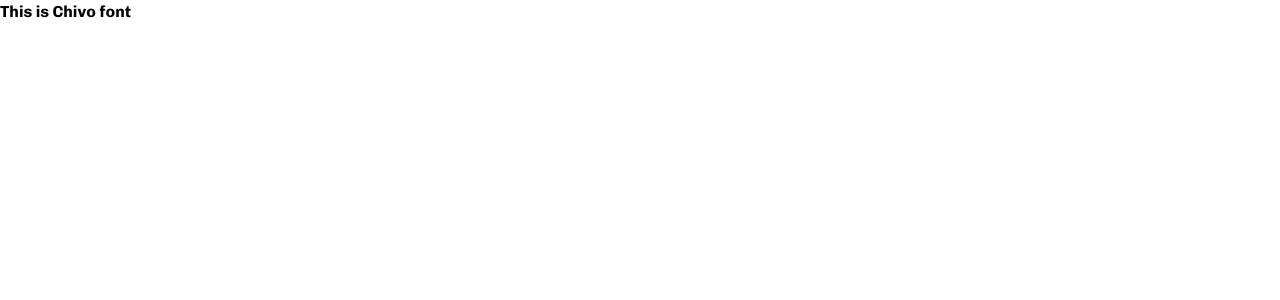
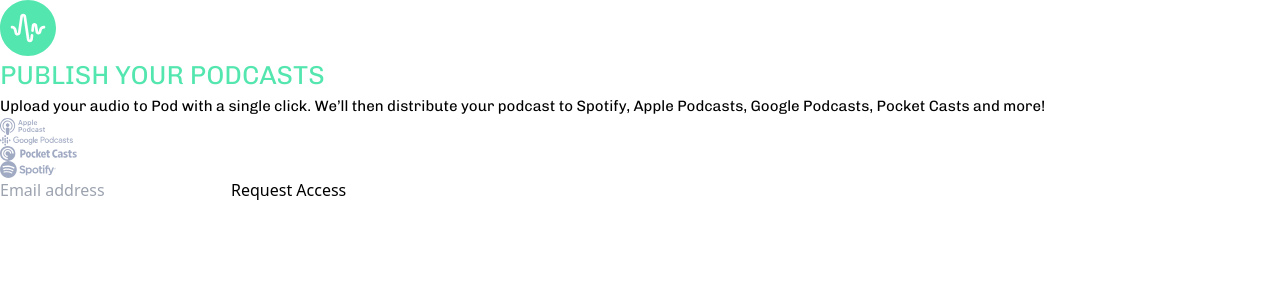
Before and after one commit to reactaleks/pod-request-page-nextjs, a Next.js app: page / in a window 1280 px wide. Shown: the top 300 px of the page. Built offline with nearby package versions, Linux system fonts and the light colour scheme.

Commit message:
Added contents and components

```diff
--- a/app/globals.css
+++ b/app/globals.css
@@ -6,6 +6,6 @@
 @layer base {
   @font-face {
     font-family: 'Chivo';
-    src: url('/public/fonts/Chivo-VariableFont_wght.ttf');
+    src: url('../public/fonts/Chivo-VariableFont_wght.ttf');
   }
 }
--- a/app/page.tsx
+++ b/app/page.tsx
@@ -1,9 +1,9 @@
-
+import HeroComponent from "@/components/HeroComponent";
 
 export default function Home() {
   return (
     <main className="min-h-screen ">
-      <h1 className="text-2xl font-chivo font-bold"> This is Chivo font</h1>
+      <HeroComponent/>
     </main>
   );
 }
--- /dev/null
+++ b/components/FormComponent.tsx
@@ -0,0 +1,21 @@
+'use client'
+
+import { FormEvent } from "react";
+
+export default function FormComponent() {
+    async function onSubmit(event: FormEvent<HTMLFormElement>) {
+        event.preventDefault()
+
+        console.log('Form submitted.')
+    }
+
+
+    return (
+        <>
+            <form onSubmit={onSubmit}>
+                <input type="email" name="email" placeholder="Email address"/>
+                <button type="submit">Request Access</button>
+            </form>
+        </>
+    )
+}
--- /dev/null
+++ b/components/HeroComponent.tsx
@@ -0,0 +1,29 @@
+import IconsComponent from "./IconsComponent";
+import FormComponent from "./FormComponent";
+import LogoComponent from "./LogoComponent";
+
+export default function HeroComponent() {
+  return (
+    <>
+      <div>
+        <LogoComponent />
+      </div>
+      <div>
+        <h1 className="text-[26px] font-chivo uppercase text-white">
+          <span className="text-green">Publish your podcasts</span> everywhere.
+        </h1>
+        <p className="text-[15px] font-chivo">
+          Upload your audio to Pod with a single click. We’ll then distribute
+          your podcast to Spotify, Apple Podcasts, Google Podcasts, Pocket Casts
+          and more!
+        </p>
+      </div>
+      <div>
+        <IconsComponent />
+      </div>
+      <div>
+        <FormComponent />
+      </div>
+    </>
+  );
+}
--- /dev/null
+++ b/components/IconsComponent.tsx
@@ -0,0 +1,11 @@
+import Image from "next/image"
+export default function IconsComponent() {
+    return (
+        <div>
+            <Image src={'/desktop/apple-podcast.svg'} width={78} height={29} className="w-[45px] h-[17px]" alt="Apple Podcast"/>
+            <Image src={'/desktop/google-podcasts.svg'} width={125} height={18} className="w-[73px] h-[11px]" alt="Google Podcast"/>
+            <Image src={'/desktop/pocket-casts.svg'} width={129} height={26} className="w-[77px] h-[15px]" alt="Pocketcasts Podcast"/>
+            <Image src={'/desktop/spotify.svg'} width={96} height={29} className="w-[56px] h-[17px]"  alt="Spotify Podcast"/>
+        </div>
+    )
+}
--- /dev/null
+++ b/components/LogoComponent.tsx
@@ -0,0 +1,9 @@
+import Image from "next/image"
+
+export default function LogoComponent() {
+    return (
+        <>
+            <Image src={'/desktop/logo.svg'} width={135} height={56} alt="Pod request logo"/>
+        </>
+    )
+}
--- a/tailwind.config.ts
+++ b/tailwind.config.ts
@@ -24,7 +24,7 @@
       gray: '#C2CBE5',
       darkgray: '#5A668A',
       darkergray: '#2C344B',
-      green: '54E6AF'
+      green: '#54E6AF'
     },
     extend: {
       backgroundImage: {
```
